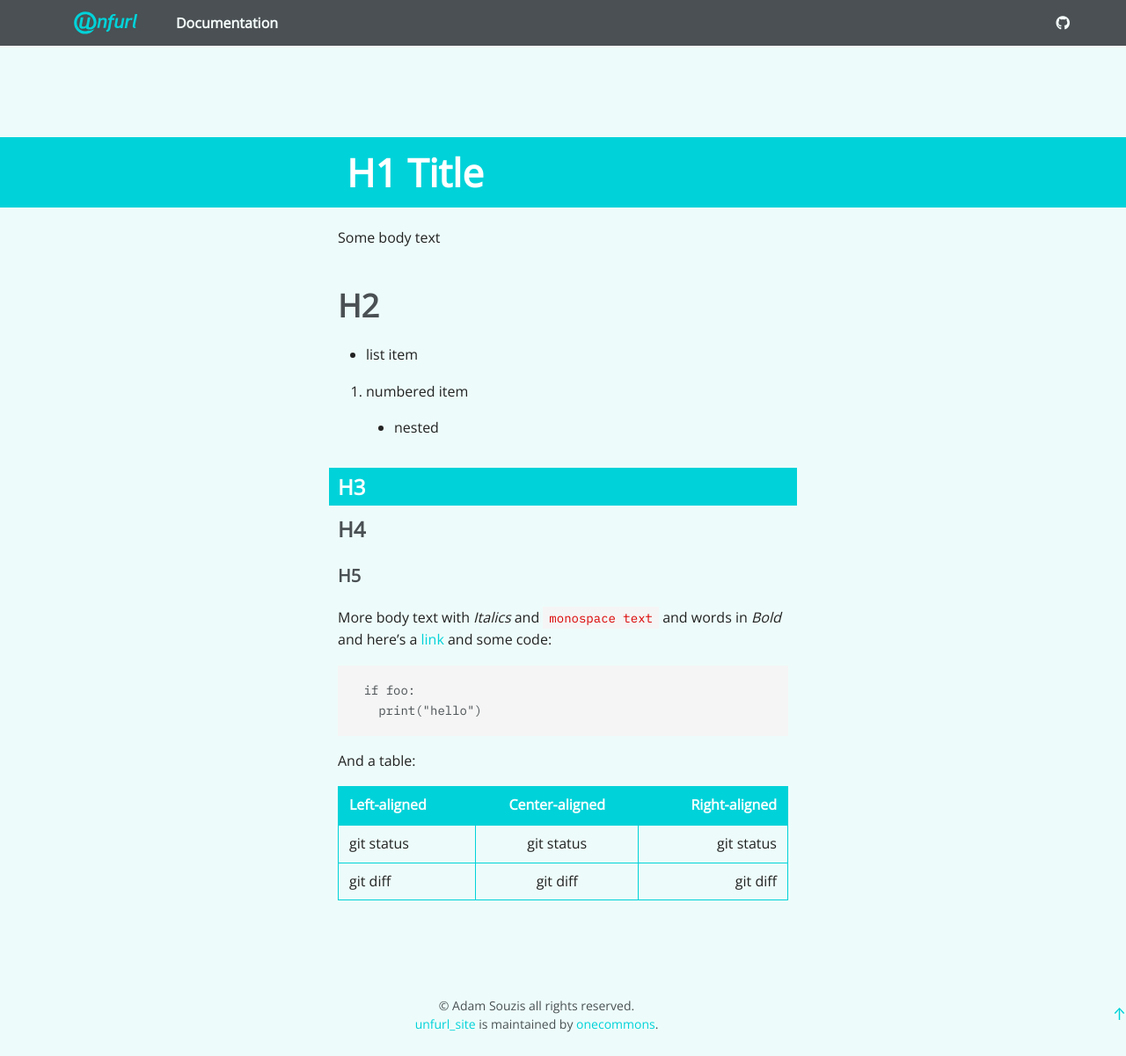
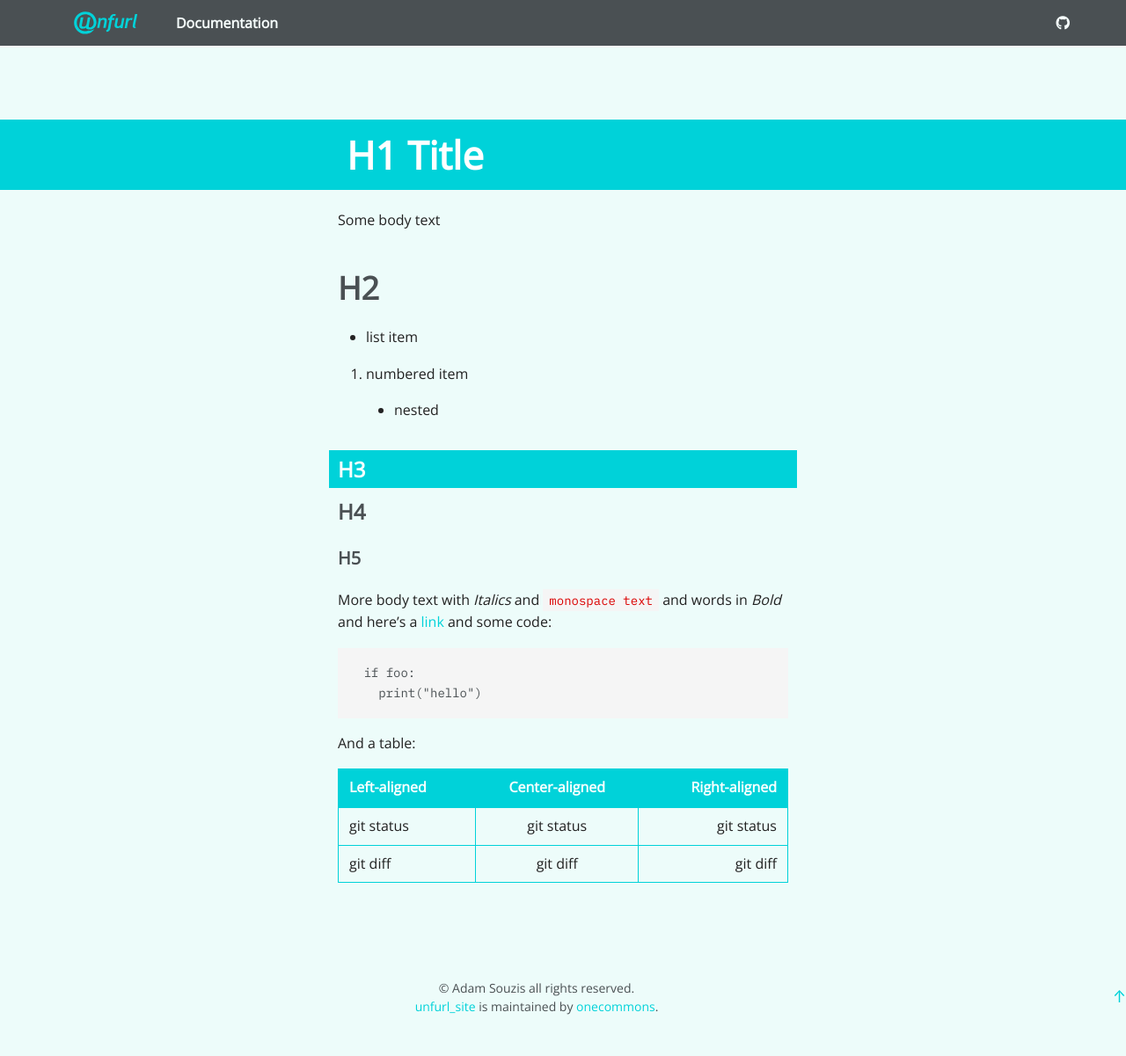
Before and after one commit to onecommons/unfurl_site, a Jekyll site: the page built from styleguide.md, in a window 1280 px wide. Shown: the whole page at 88% size. Built offline with Jekyll 4.4.1, drawn with Linux system fonts in a browser that asks for light colours; some web fonts are replaced; our own code applies the rules of GitHub Pages for plain Markdown files.

Commit message:
Update style.scss

```diff
--- a/assets/css/style.scss
+++ b/assets/css/style.scss
@@ -117,7 +117,7 @@ $palette: (
   margin: auto;
 
   h1, h3.callout {
-    margin-top: 40px;
+    margin-top: 20px;
     font: normal normal bold 44px/60px Open Sans;
     padding: 10px;
     height: 80px;
@@ -134,7 +134,6 @@ $palette: (
     }
   }
   h3 {
-    margin-top: 20px;
     font: normal normal bold 24px/34px Open Sans;
     height: 40px;
     color: $white;
```
